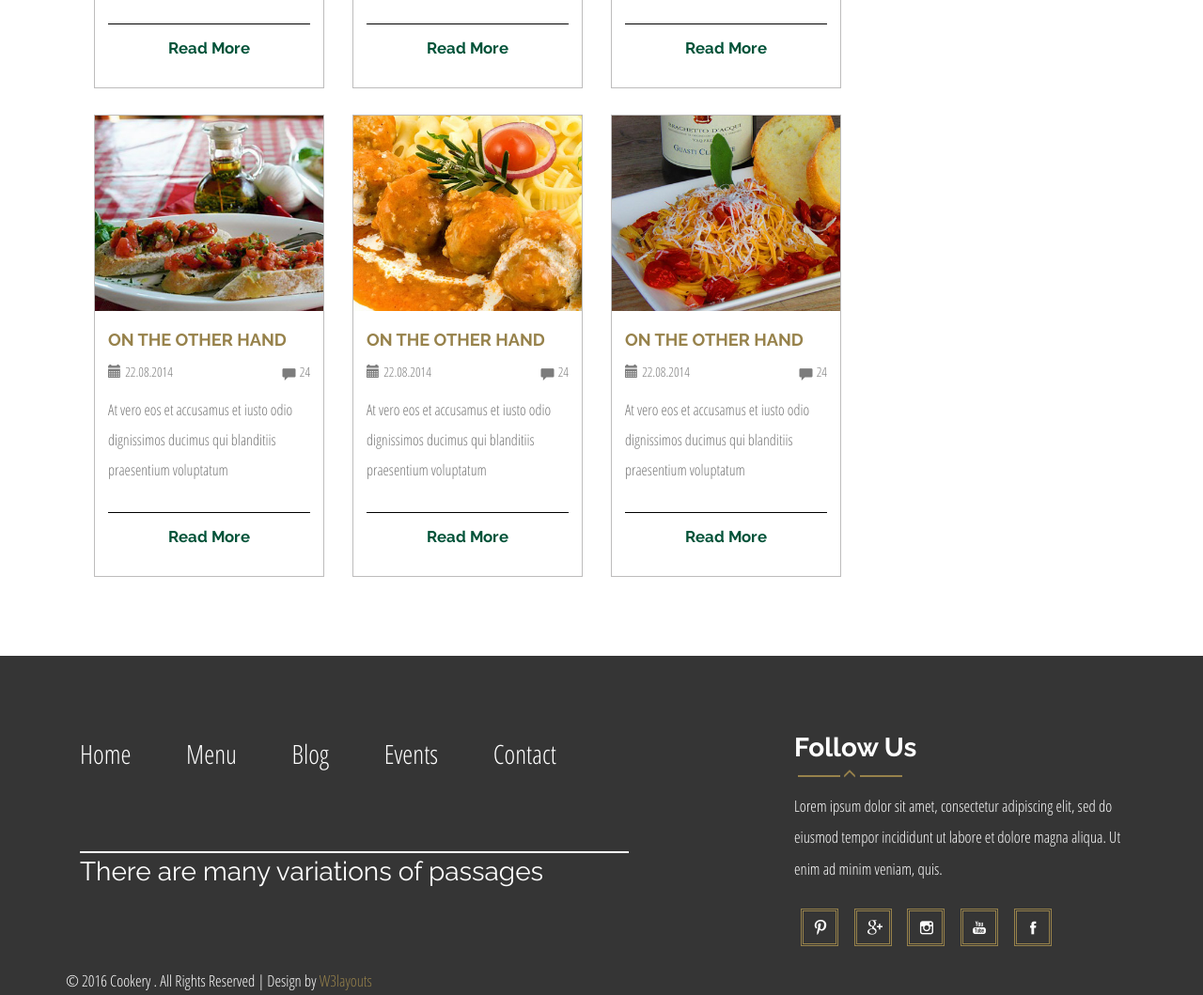
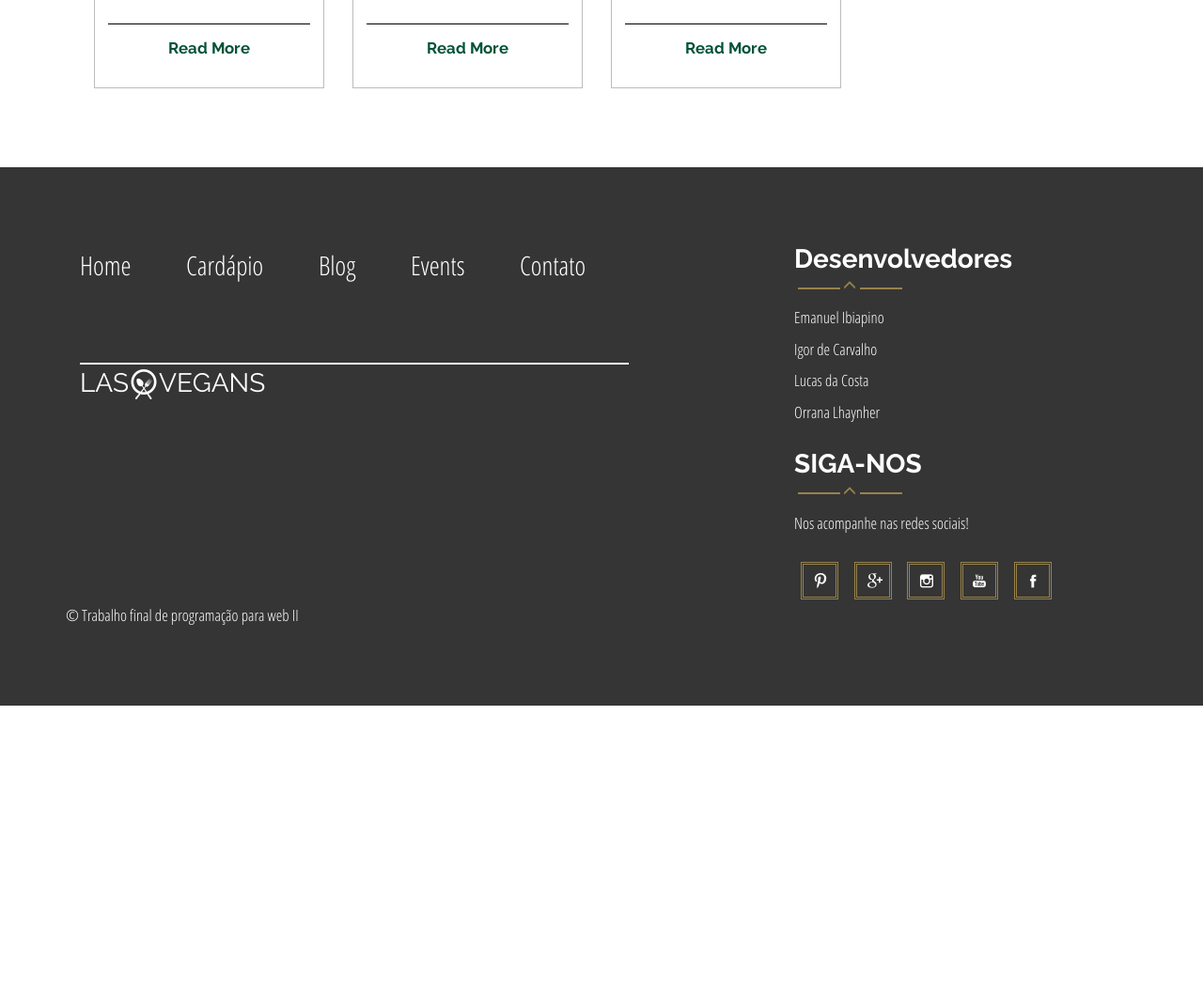
Before and after one commit to emanuelibiapino/las-vegans, a plain HTML site: page blog.html in a window 1280 px wide. Shown: the part 1276-2335 px from the top of the page at 94% size. After the commit the page ends 2027 px from the top, so only its background shows below. Drawn offline with Linux system fonts and the light colour scheme.

Commit message:
modificações
modificações afim de padronização no design

```diff
--- a/blog.html
+++ b/blog.html
@@ -7,7 +7,7 @@ License URL: http://creativecommons.org/licenses/by/3.0/
 <!DOCTYPE html>
 <html>
 <head>
-<title>Cookery A Food Category Flat Bootstrap Responsive Website Template | Blog :: w3layouts</title>
+<title>LAS VEGANS | Restaurantes</title>
 <link href="css/bootstrap.css" rel="stylesheet" type="text/css" media="all" />
 <!-- jQuery (necessary for Bootstrap's JavaScript plugins) -->
 <script src="js/jquery.min.js"></script>
@@ -37,7 +37,7 @@ Smartphone Compatible web template, free webdesigns for Nokia, Samsung, LG, Sony
 <div class="header head">
 	<div class="container">
 		<div class="logo animated wow pulse" data-wow-duration="1000ms" data-wow-delay="500ms">
-			<h1><a href="index.html"><span>C</span><img src="images/oo.png" alt=""><img src="images/oo.png" alt="">kery</a></h1>
+			<h1><a href="index.html"><span>LAS</span><img src="images/oo.png" alt="">VEGANS</a></h1>
 		</div>
 		<div class="nav-icon">
 			<a href="#" class="navicon"></a>
@@ -48,7 +48,7 @@ Smartphone Compatible web template, free webdesigns for Nokia, Samsung, LG, Sony
 						<li><a class="active"  href="blog.html">Blog</a></li>
 						<li><a  href="typo.html">Codes</a></li>
 						<li><a  href="events.html">Events</a></li>
-						<li><a  href="contact.html">Contact</a></li>
+						<li><a  href="contact.html">Contato</a></li>
 					</ul>
 				</div>
 			<script>
@@ -69,7 +69,7 @@ Smartphone Compatible web template, free webdesigns for Nokia, Samsung, LG, Sony
 	<div class="container">
 		<div class="menu-top">
 				<div class="col-md-4 menu-left">
-					<h3>Blog</h3>
+					<h3>Restaurantes</h3>
 					<label><i class="glyphicon glyphicon-menu-up"></i></label>
 					<span>There are many variations</span>
 				</div>
@@ -199,66 +199,7 @@ Smartphone Compatible web template, free webdesigns for Nokia, Samsung, LG, Sony
 			</div>
 			<div class="clearfix"> </div>
 		</div>
-		<div class=" blog-head">
-			<div class="col-md-4 blog-top">
-				<div class="blog-in">
-					<a href="single.html"><img class="img-responsive" src="images/bl.jpg" alt=" "></a>
-					<div class="blog-grid">
-						<h3><a href="single.html">On the other hand</a></h3>
-						<div class="date">
-							<span class="date-in"><i class="glyphicon glyphicon-calendar"> </i>22.08.2014</span>
-							<a href="single.html" class="comments"><i class="glyphicon glyphicon-comment"></i>24</a>
-							<div class="clearfix"> </div>
-						</div>
-						<p>At vero eos et accusamus et iusto odio dignissimos ducimus qui blanditiis praesentium voluptatum</p>
-						<div class="more">
-							<a class="link link-yaku" href="single.html">
-								<span>R</span><span>e</span><span>a</span><span>d</span> <span>M</span><span>o</span><span>r</span><span>e</span>
-							</a>
-						</div>
-					</div>
-				</div>
-			</div>
-			<div class="col-md-4 blog-top">
-				<div class="blog-in">
-					<a href="single.html"><img class="img-responsive" src="images/bl1.jpg" alt=" "></a>
-					<div class="blog-grid">
-						<h3><a href="single.html">On the other hand</a></h3>
-						<div class="date">
-							<span class="date-in"><i class="glyphicon glyphicon-calendar"> </i>22.08.2014</span>
-							<a href="single.html" class="comments"><i class="glyphicon glyphicon-comment"></i>24</a>
-							<div class="clearfix"> </div>
-						</div>
-						<p>At vero eos et accusamus et iusto odio dignissimos ducimus qui blanditiis praesentium voluptatum</p>
-						<div class="more">
-							<a class="link link-yaku" href="single.html">
-								<span>R</span><span>e</span><span>a</span><span>d</span> <span>M</span><span>o</span><span>r</span><span>e</span>
-							</a>
-						</div>
-					</div>
-				</div>
-			</div>
-			<div class="col-md-4 blog-top">
-				<div class="blog-in">
-					<a href="single.html"><img class="img-responsive" src="images/bl2.jpg" alt=" "></a>
-					<div class="blog-grid">
-						<h3><a href="single.html">On the other hand</a></h3>
-						<div class="date">
-							<span class="date-in"><i class="glyphicon glyphicon-calendar"> </i>22.08.2014</span>
-							<a href="single.html" class="comments"><i class="glyphicon glyphicon-comment"></i>24</a>
-							<div class="clearfix"> </div>
-						</div>
-						<p>At vero eos et accusamus et iusto odio dignissimos ducimus qui blanditiis praesentium voluptatum</p>
-						<div class="more">
-							<a class="link link-yaku" href="single.html">
-								<span>R</span><span>e</span><span>a</span><span>d</span> <span>M</span><span>o</span><span>r</span><span>e</span>
-							</a>
-						</div>
-					</div>
-				</div>
-			</div>
-			<div class="clearfix"> </div>
-		</div>
+
 		</div>
 		<div class="col-md-3 categories-grid">
 			<div class="search-in animated wow fadeInUp" data-wow-duration="1000ms" data-wow-delay="500ms">
@@ -320,17 +261,21 @@ Smartphone Compatible web template, free webdesigns for Nokia, Samsung, LG, Sony
 				<div class="col-md-8 footer-top animated wow fadeInRight" data-wow-duration="1000ms" data-wow-delay="500ms">
 					<ul class=" in">
 						<li><a href="index.html">Home</a></li>
-						<li><a  href="menu.html">Menu</a></li>
+						<li><a  href="menu.html">Cardápio</a></li>
 						<li><a  href="blog.html">Blog</a></li>
 						<li><a  href="events.html">Events</a></li>
-						<li><a  href="contact.html">Contact</a></li>
+						<li><a  href="contact.html">Contato</a></li>
 					</ul>
-						<span>There are many variations of passages</span>
+						<span>LAS<img src="images/oo.png" alt="">VEGANS</span>
+
 				</div>
 				<div class="col-md-4 footer-bottom  animated wow fadeInLeft" data-wow-duration="1000ms" data-wow-delay="500ms">
-					<h2>Follow Us</h2>
+					<h2>Desenvolvedores</h2>
 					<label><i class="glyphicon glyphicon-menu-up"></i></label>
-					<p>Lorem ipsum dolor sit amet, consectetur adipiscing elit, sed do eiusmod tempor incididunt ut labore et dolore magna aliqua. Ut enim ad minim veniam, quis.</p>
+					<p>Emanuel Ibiapino<br>Igor de Carvalho<br>Lucas da Costa<br>Orrana Lhaynher</p>
+					<h2>SIGA-NOS</h2>
+					<label><i class="glyphicon glyphicon-menu-up"></i></label>
+					<p>Nos acompanhe nas redes sociais!</p>
 					<ul class="social-ic">
 						<li><a href="#"><i></i></a></li>
 						<li><a href="#"><i class="ic"></i></a></li>
@@ -343,7 +288,7 @@ Smartphone Compatible web template, free webdesigns for Nokia, Samsung, LG, Sony
 			<div class="clearfix"> </div>
 
 			</div>
-			<p class="footer-class animated wow bounce" data-wow-duration="1000ms" data-wow-delay="500ms">&copy; 2016 Cookery . All Rights Reserved | Design by  <a href="http://w3layouts.com/" target="_blank">W3layouts</a> </p>
+			<p class="footer-class animated wow bounce" data-wow-duration="1000ms" data-wow-delay="500ms">&copy; Trabalho final de programação para web II </p>
 		</div>
 	</div>
 	<!--//footer-->
```
Also changed, not shown: contact.html (+2 -2 lines), index.html (+1 -1 lines), menu.html (+19 -15 lines).
